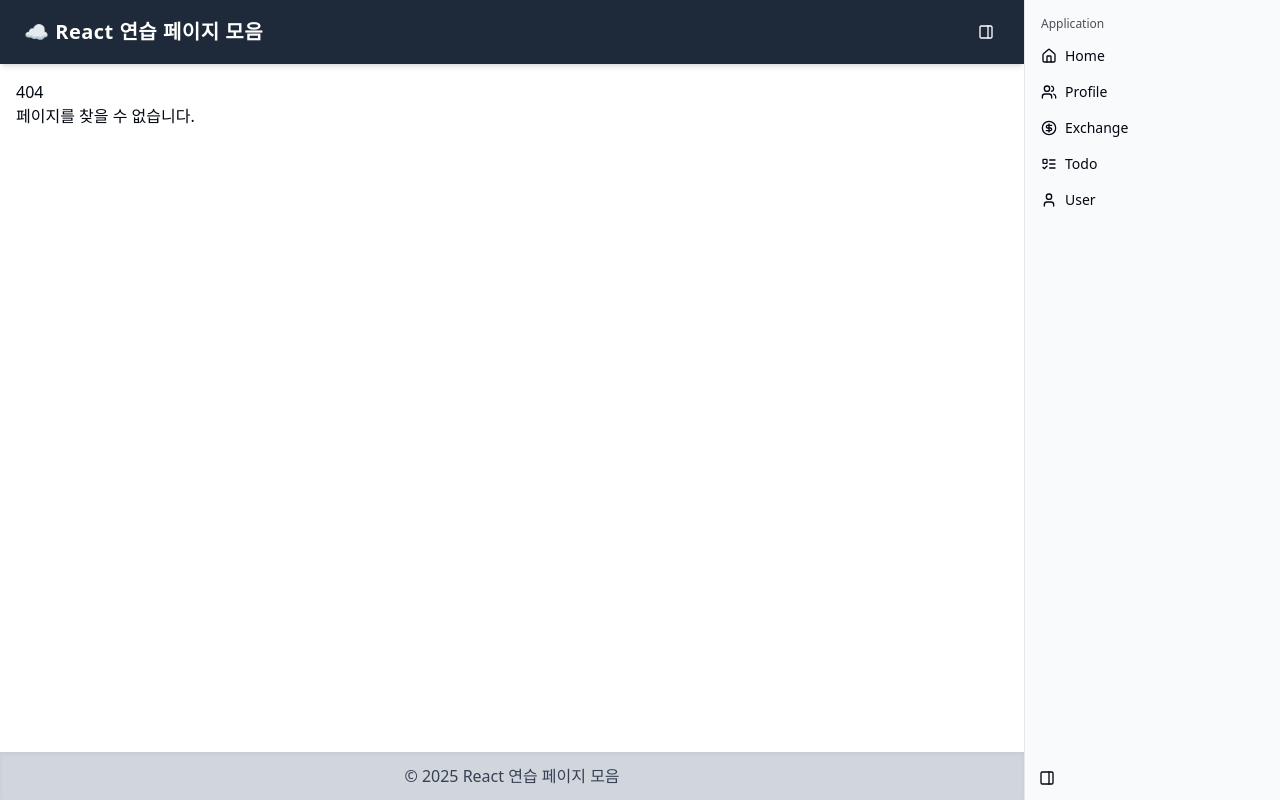
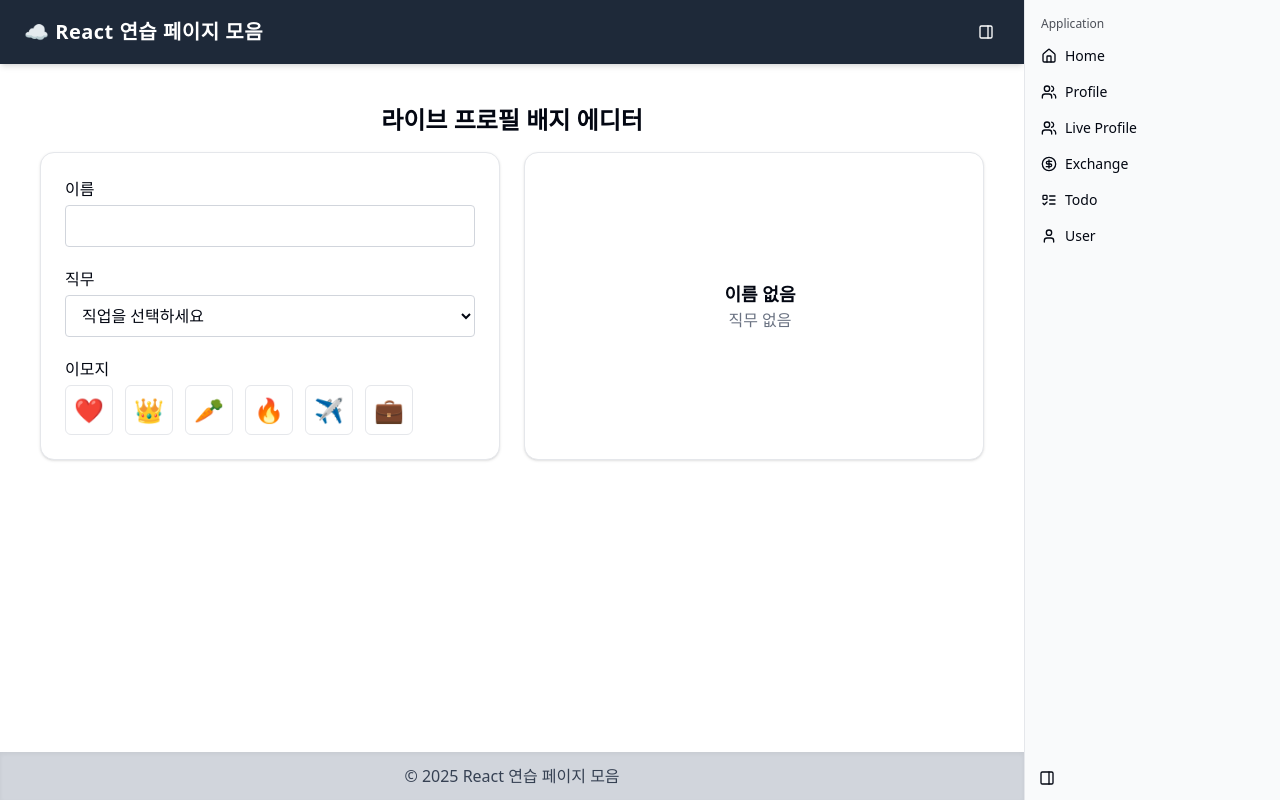
Before and after one commit to chdaud78/Goormdeepdive, a React (Vite) app in the folder project/: page /member/live in a window 1280 px wide. Before the commit this address had no page. Built offline with nearby package versions, Linux system fonts and the light colour scheme.

Commit message:
[ENH] live badge 및 홈 수정

```diff
--- a/project/src/Router.jsx
+++ b/project/src/Router.jsx
@@ -6,6 +6,7 @@ import { ROUTES } from '@/lib/routes.js'
 import AuthLayout from '@/routes/auth/AuthLayout.jsx'
 import Exchange from '@/routes/exchange/Exchange.jsx'
 import Home from '@/routes/Home.jsx'
+import LiveMember from '@/routes/member/LiveMember.jsx'
 import NotFound from '@/routes/NotFound.jsx'
 import Todo from '@/routes/todo/Todo.jsx'
 import User from '@/routes/user/User.jsx'
@@ -19,6 +20,7 @@ const AppRouters = () => (
         <Route index element={<Home />} />
         <Route path={ROUTES.MEMBER.ROOT}>
           <Route path={ROUTES.MEMBER.PROFILE} element={<Profile />} />
+          <Route path={ROUTES.MEMBER.LIVE} element={<LiveMember />} />
         </Route>
         <Route element={<AuthLayout />}>
           <Route path={ROUTES.AUTH.LOGIN} />
--- a/project/src/components/Aside.jsx
+++ b/project/src/components/Aside.jsx
@@ -25,6 +25,11 @@ export default function Aside() {
     {
       title: 'Profile',
       url: ROUTES.MEMBER.PROFILE,
+      icon: UsersIcon,
+    },
+    {
+      title: 'Live Profile',
+      url: ROUTES.MEMBER.LIVE,
       icon: UsersIcon,
     },
     {
--- a/project/src/components/ui/myBtn.jsx
+++ b/project/src/components/ui/myBtn.jsx
@@ -1,6 +1,6 @@
 import { twMerge } from 'tailwind-merge'
 
-export default function Button({ isPrimary }) {
+export default function myButton({ isPrimary }) {
   return (
     <button
       className={twMerge(
--- a/project/src/lib/routes.js
+++ b/project/src/lib/routes.js
@@ -3,6 +3,7 @@ export const ROUTES = {
   MEMBER: {
     ROOT: '/member',
     PROFILE: '/member/profile',
+    LIVE: '/member/live',
   },
   AUTH: {
     LOGIN: 'login',
--- a/project/src/routes/Home.jsx
+++ b/project/src/routes/Home.jsx
@@ -1,20 +1,61 @@
 import profileImage from '@/assets/profile.jpg'
 import { Card, CardContent, CardHeader, CardTitle } from '@/components/ui/card.jsx'
-import Button from '@/components/ui/myBtn.jsx'
 
-const Home = () => (
-  <div>
+const Home = () => {
+  const recentActivities = ['블로그 정리', '데일리 미션', '팀 스터디']
+
+  const stats = [
+    { label: '만든 어플리케이션', value: '5' },
+    { label: '스터디 활동 횟수', value: '2' },
+    { label: '와와와와', value: '3' },
+  ]
+
+  return (
+    <div className="container mx-auto p-4 space-y-6">
+      {/* 프로필 카드 */}
       <Card>
         <CardHeader>
           <CardTitle>프로필</CardTitle>
         </CardHeader>
+        <CardContent className="flex flex-col items-center space-y-2">
+          <img src={profileImage} className="w-24 h-24 rounded-full" alt="프로필 이미지" />
+          <p className="text-lg font-semibold">박총명</p>
+          <p className="text-sm text-gray-500">Frontend 개발자</p>
+        </CardContent>
+      </Card>
+
+      {/* 최근 활동 */}
+      <Card>
+        <CardHeader>
+          <CardTitle>최근 활동</CardTitle>
+        </CardHeader>
         <CardContent>
-        <img src={profileImage} className="w-50" alt="프로필 이미지" />
-        <p>박총명</p>
-        <Button isPrimary={true} />
+          <ul className="list-disc list-inside space-y-1">
+            {recentActivities.map((item, idx) => (
+              <li key={idx} className="text-gray-700">
+                {item}
+              </li>
+            ))}
+          </ul>
+        </CardContent>
+      </Card>
+
+      {/* 통계 / 대시보드 */}
+      <Card>
+        <CardHeader>
+          <CardTitle>통계</CardTitle>
+        </CardHeader>
+        <CardContent className="grid grid-cols-3 gap-4 text-center">
+          {stats.map((stat, idx) => (
+            <div key={idx} className="bg-gray-100 p-4 rounded">
+              <p className="text-sm text-gray-500">{stat.label}</p>
+              <p className="text-lg font-semibold">{stat.value}</p>
+            </div>
+          ))}
         </CardContent>
       </Card>
     </div>
   )
+}
 
 export default Home
--- /dev/null
+++ b/project/src/routes/member/LiveMember.jsx
@@ -0,0 +1,90 @@
+import { useState } from 'react'
+
+import { Card, CardContent } from '@/components/ui/card.jsx'
+
+export default function LiveMember() {
+  const emojiStatus = [
+    { val: '❤️', id: 'emoji1' },
+    { val: '👑', id: 'emoji2' },
+    { val: '🥕', id: 'emoji3' },
+    { val: '🔥', id: 'emoji4' },
+    { val: '✈️', id: 'emoji5' },
+    { val: '💼', id: 'emoji6' },
+  ]
+
+  const [name, setName] = useState('')
+  const [job, setJob] = useState('')
+  const [emoji, setEmoji] = useState('')
+
+  return (
+    <div className="p-6">
+      <h1 className="text-2xl font-bold text-center mb-4">라이브 프로필 배지 에디터</h1>
+      <div className="grid grid-cols-1 md:grid-cols-2 gap-6">
+        <Card>
+          <CardContent>
+            <div className="flex flex-col">
+              <label htmlFor="name" className="mb-1 font-medium">
+                이름
+              </label>
+              <input
+                id="name"
+                className="border border-gray-300 rounded px-3 py-2"
+                onChange={(e) => setName(e.target.value)}
+                type="text"
+              />
+            </div>
+            <div className="flex flex-col mt-5">
+              <label htmlFor="job" className="mb-1 font-medium">
+                직무
+              </label>
+              <select
+                className="border border-gray-300 rounded px-3 py-2"
+                onChange={(e) => setJob(e.target.value)}
+                name="job"
+                id="job"
+              >
+                <option value="">직업을 선택하세요</option>
+                <option value="Frontend">Frontend</option>
+                <option value="Backend">Backend</option>
+                <option value="AI">AI</option>
+                <option value="Designer">Designer</option>
+              </select>
+            </div>
+            <div className="flex flex-col mt-5">
+              <p className="mb-1 font-medium">이모지</p>
+              <div className="flex gap-3">
+                {emojiStatus.map((item, idx) => (
+                  <div key={idx}>
+                    <input
+                      name="emoji"
+                      id={item.id}
+                      value={item.val}
+                      onChange={(e) => setEmoji(e.target.value)}
+                      type="radio"
+                      className="hidden peer"
+                    />
+                    <label
+                      className="text-2xl border-1 rounded-sm p-2 block cursor-pointer peer-checked:bg-blue-200"
+                      htmlFor={item.id}
+                    >
+                      {item.val}
+                    </label>
+                  </div>
+                ))}
+              </div>
+            </div>
+          </CardContent>
+        </Card>
+        <Card className="flex items-center justify-center">
+          <CardContent className="flex gap-3">
+            <div className="text-4xl">{emoji}</div>
+            <div className="text-center flex flex-col items-center">
+              <p className="text-lg font-semibold">{name || '이름 없음'}</p>
+              <p className="text-gray-500">{job || '직무 없음'}</p>
+            </div>
+          </CardContent>
+        </Card>
+      </div>
+    </div>
+  )
+}
```
Lines whose indentation alone changed are shown as unchanged.
